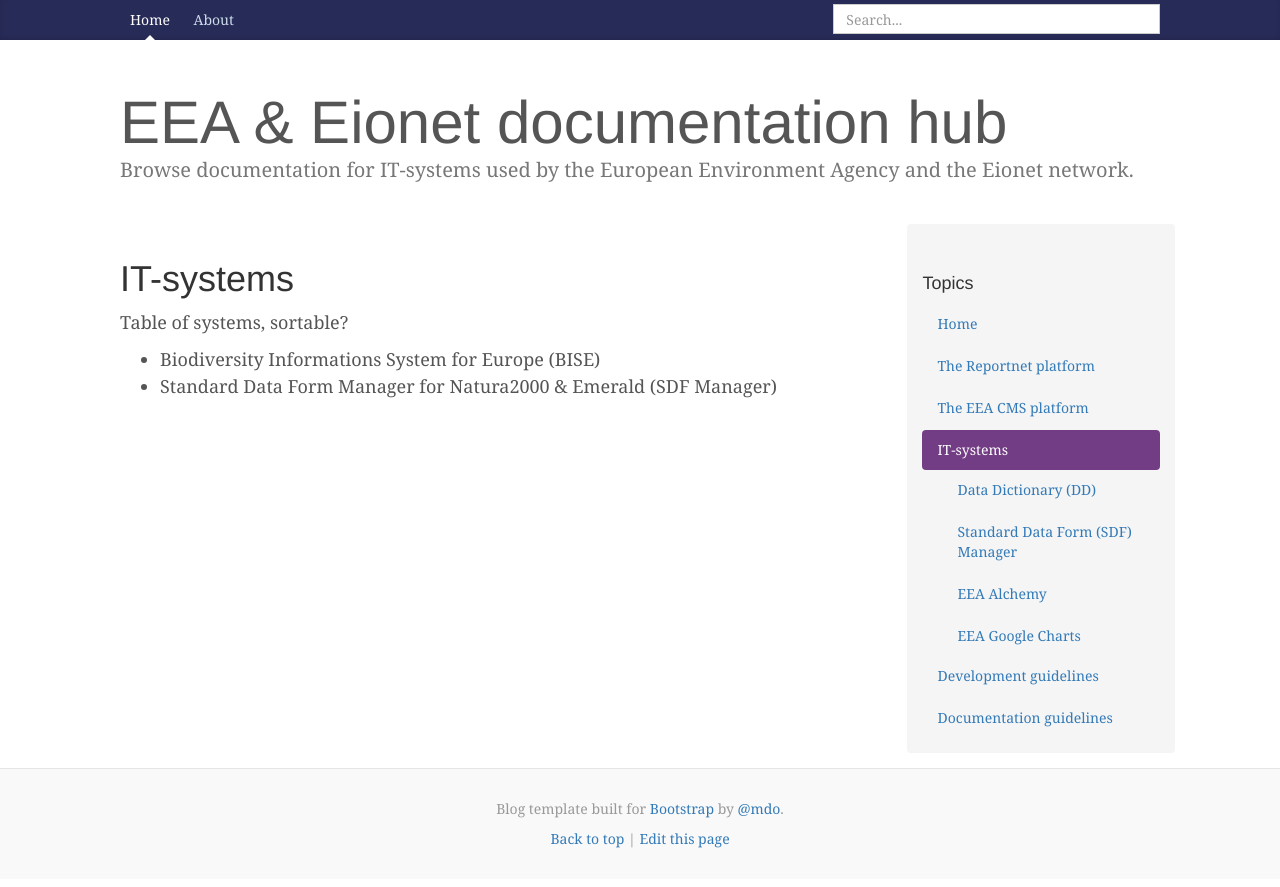
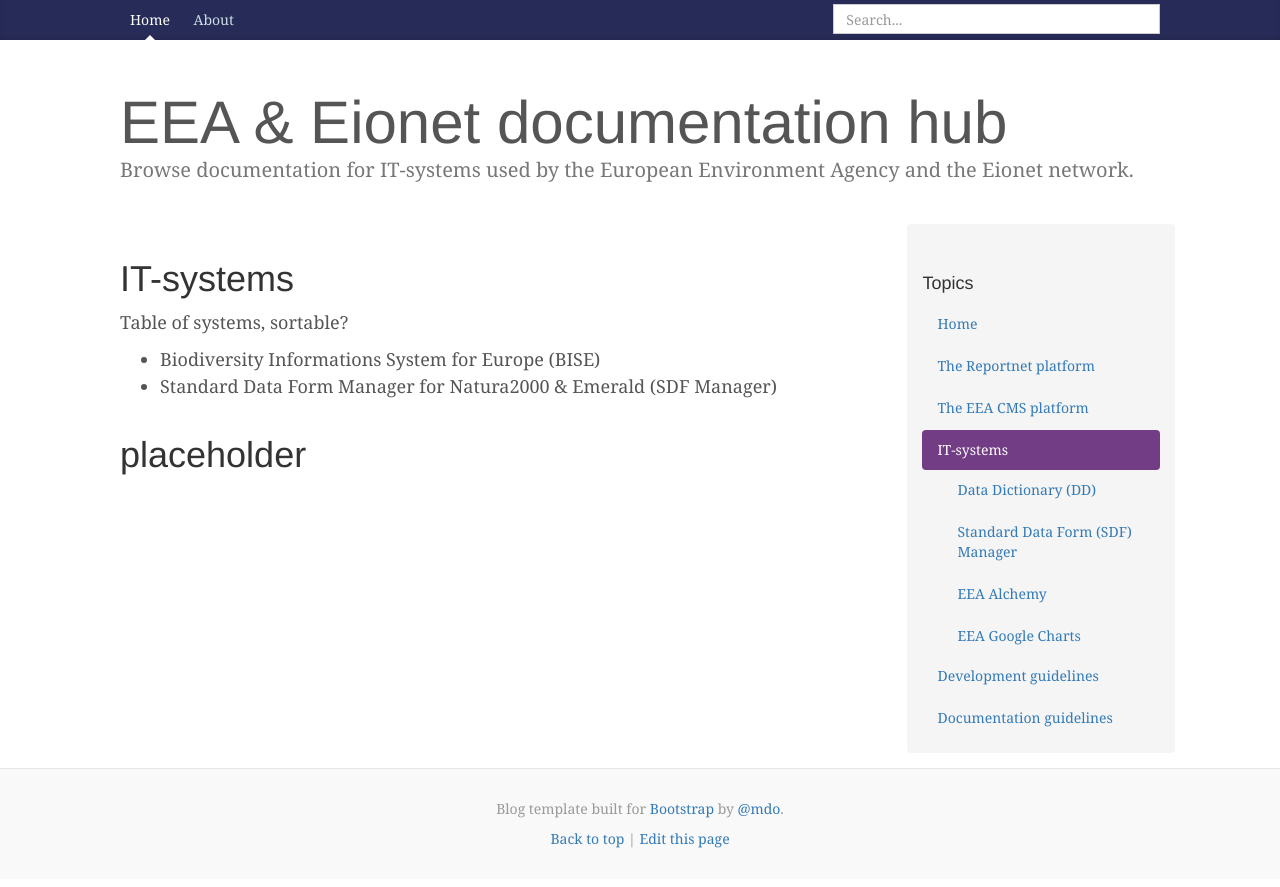
Before and after one commit to zotya/zotya.github.io, a Jekyll site: the page built from IT-systems/index.md, in a window 1280 px wide. Shown: the top 887 px of the page. Built offline with Jekyll 4.4.1, drawn with Linux system fonts in a browser that asks for light colours; comment, search, counter and statistics services are not loaded.

Commit message:
Update index.md

```diff
--- a/IT-systems/index.md
+++ b/IT-systems/index.md
@@ -9,3 +9,5 @@ Table of systems, sortable?
 
 * Biodiversity Informations System for Europe (BISE)
 * Standard Data Form Manager for Natura2000 & Emerald (SDF Manager)
+
+# placeholder
```
